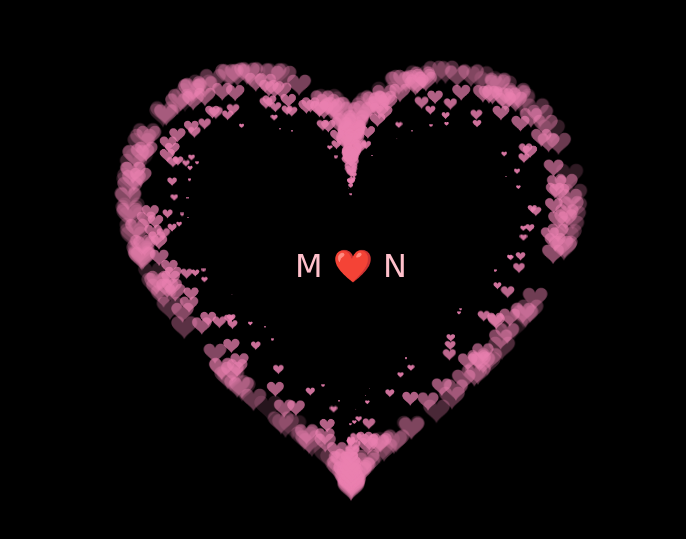
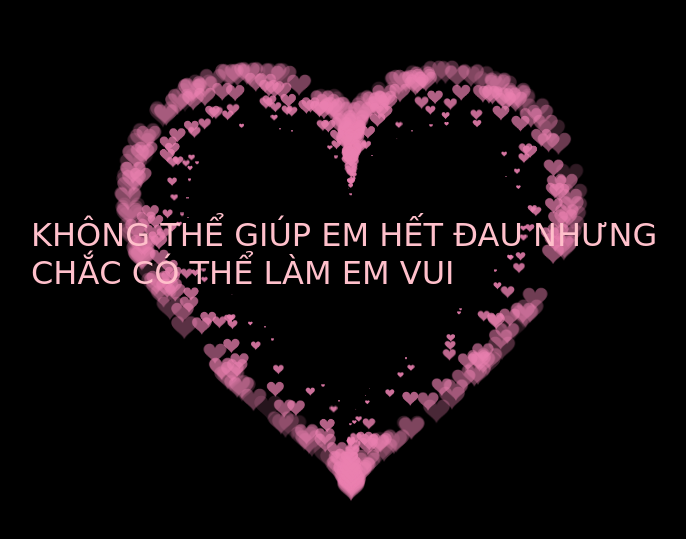
Before and after one commit to duckmink/LuvYou, a plain HTML site: page index.html in a window 1280 px wide. Shown: the part 123-662 px from the top of the page, without its empty margins (289-975 px from the left). Drawn offline with Linux system fonts and the light colour scheme.

Commit message:
Update index.html

```diff
--- a/index.html
+++ b/index.html
@@ -46,7 +46,7 @@
     margin: 0;
     font-family: cursive;
     font-size: 2em;
-">M ❤️ N</p>
+">KHÔNG THỂ GIÚP EM HẾT ĐAU NHƯNG CHẮC CÓ THỂ LÀM EM VUI</p>
     <script>
         /*
 
```
